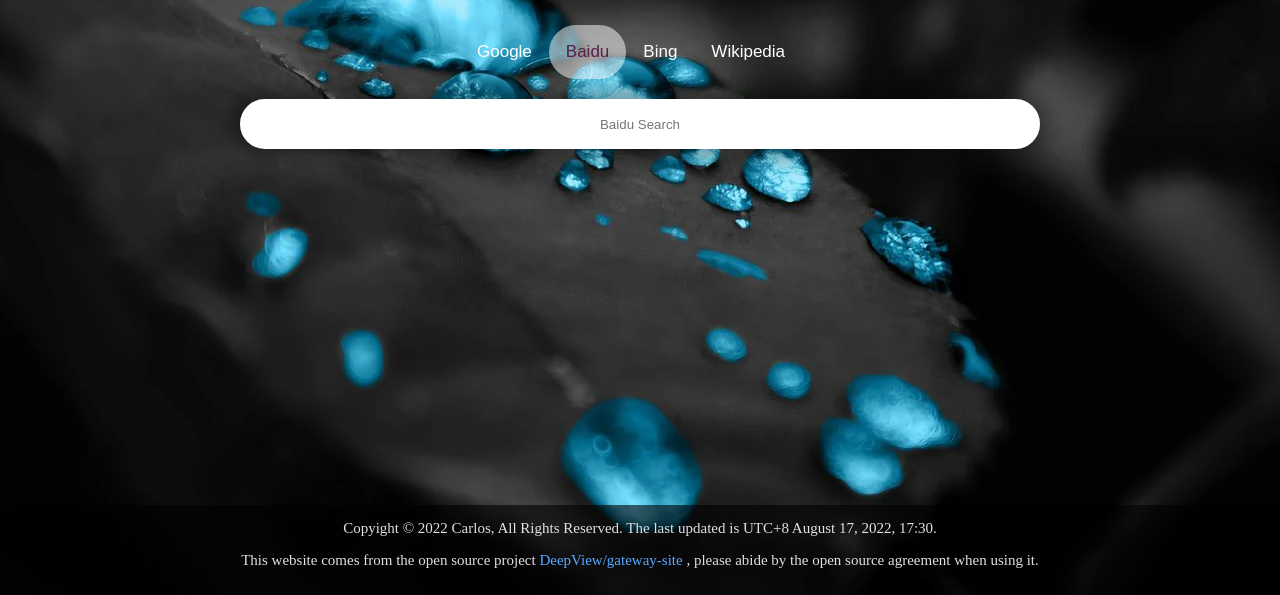
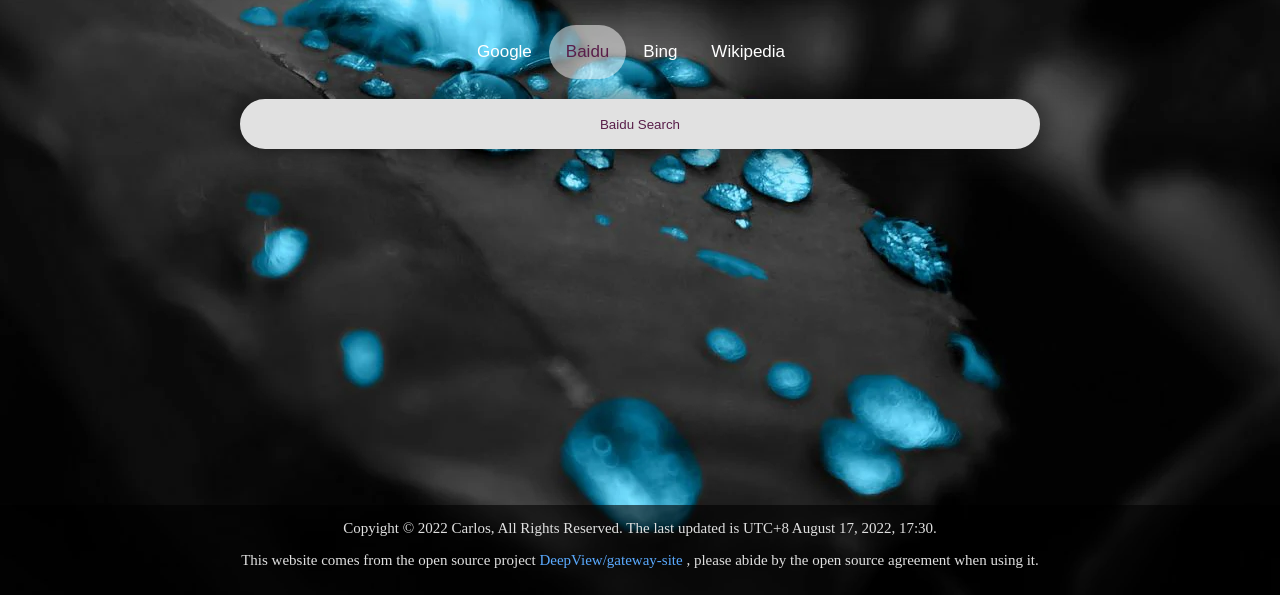
Before and after one commit to DeepView/gateway-site, a plain HTML site: page index.html in a window 1280 px wide. Shown: the part 205-800 px from the top of the page. Drawn offline with Linux system fonts and the light colour scheme; a script that the page names is missing.

Commit message:
add-search-box-animation-and-new-style

```diff
--- a/index.html
+++ b/index.html
@@ -78,11 +78,13 @@
                     </div>
                     <div id="search-top-space"></div>
                     <div id="search-div">
-                        <div id="search-box">
+                        <div id="search-box" class="input-box">
                             <form id="search-form" action="https://www.baidu.com/s" method="get">
-                                <input id="search-input" type="text" name="wd" placeholder="Baidu Search"
-                                    autocomplete="off" onfocus="displayAlphaMask();display('#shr-father-box', 'block');"
+                                <input class="input-placeholder-set" id="search-input" type="text" name="wd"
+                                    placeholder="Baidu Search" autocomplete="off"
+                                    onfocus="displayAlphaMask();display('#shr-father-box', 'block');"
                                     onblur="hideAlphaMask();" />
+                                <!-- <label class="placeholder-label">Baidu Search</label> -->
                                 <button id="go" type="submit"
                                     onclick="toStorage(genKey(), inval('#search-input'))"></button>
                             </form>
--- a/style/pc-pad-style.css
+++ b/style/pc-pad-style.css
@@ -23,14 +23,15 @@ body,
     font-family: 'Microsoft YaHei';
     font-size: 14px;
     padding: 0 0 0 0px;
+    position: relative;
 }
 
 input[type=text] {
     margin: 0 0 0 0px;
     width: 800px;
-    border: 2px solid rgb(255, 255, 255);
+    border: 2px solid rgb(225, 225, 225);
     height: 50px;
-    background-color: rgba(255, 255, 255, 255);
+    background-color: rgb(225, 225, 225);
     background-repeat: no-repeat;
     background-size: 25px;
     background-position: center;
@@ -44,6 +45,7 @@ input[type=text] {
 
 input[type=text]:hover {
     box-shadow: 0 0 10px 5px rgba(0, 0, 0, 0.7);
+    background-color: rgb(255, 255, 255);
     border: 2px solid rgb(128, 128, 128);
 }
 
@@ -53,8 +55,13 @@ input[type=text]:focus {
     color: rgb(89, 30, 74);
 }
 
+input[type=text]:hover::placeholder {
+    color: rgb(128, 128, 128);
+}
+
 input[type=text]::placeholder {
     text-align: center;
+    color: rgb(89, 30, 74);
 }
 
 input[type=text]:focus::placeholder {
```
